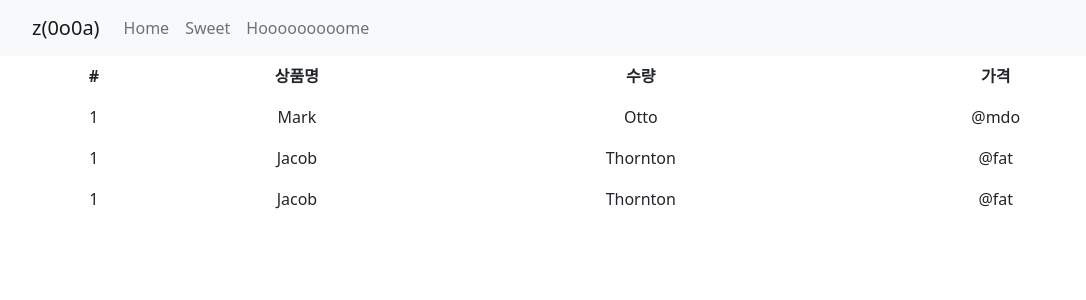
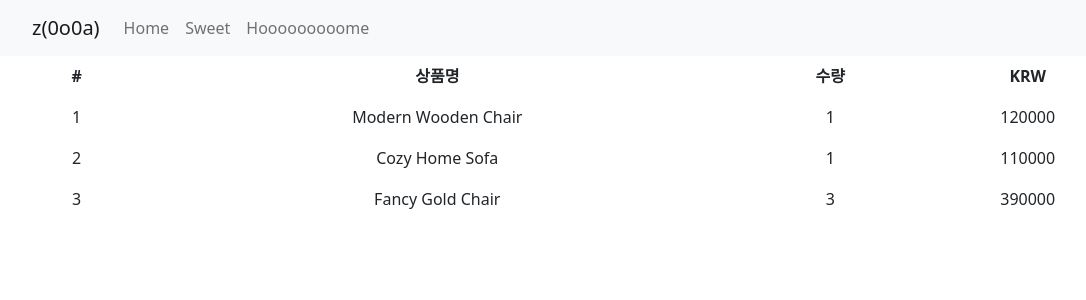
Before and after one commit to zzoaJW/cashop, a React (Create React App) app: page /cart in a window 1280 px wide. Shown: the top 300 px of the page, without its empty margins (50-1136 px from the left). Built offline with nearby package versions, Linux system fonts and the light colour scheme.

Commit message:
git pages 배포 준비 및 배포

```diff
--- a/package.json
+++ b/package.json
@@ -1,5 +1,5 @@
 {
-  "homepage": "http://z0o0acshop.com/cashop",
+  "homepage": "https://zzoajw.github.io/cashop/",
   "name": "cashop",
   "version": "0.1.0",
   "private": true,
--- a/src/index.js
+++ b/src/index.js
@@ -12,7 +12,7 @@ const root = ReactDOM.createRoot(document.getElementById('root'));
 root.render(
   <React.StrictMode>
     <Provider store={ store }>
-      <BrowserRouter>
+      <BrowserRouter basename={process.env.PUBLIC_URL}>
         <App />
       </BrowserRouter>
     </Provider>
--- a/src/pages/cartPage.js
+++ b/src/pages/cartPage.js
@@ -19,27 +19,27 @@ function CartPage(){
                         <th scope="col">#</th>            {/* th, td : 행 1개 생성*/}
                         <th scope="col">상품명</th>
                         <th scope="col">수량</th>
-                        <th scope="col">가격</th>
+                        <th scope="col">KRW</th>
                     </tr>
                 </thead>
                 <tbody>
                     <tr style={{borderColor:'#ffffff'}}>
                         <td>1</td>
-                        <td>Mark</td>
-                        <td>Otto</td>
-                        <td>@mdo</td>
+                        <td>Modern Wooden Chair</td>
+                        <td>1</td>
+                        <td>120000</td>
                     </tr>
                     <tr style={{borderColor:'#ffffff'}}>
+                        <td>2</td>
+                        <td>Cozy Home Sofa</td>
                         <td>1</td>
-                        <td>Jacob</td>
-                        <td>Thornton</td>
-                        <td>@fat</td>
+                        <td>110000</td>
                     </tr>
                     <tr style={{borderColor:'#ffffff'}}>
-                        <td>1</td>
-                        <td>Jacob</td>
-                        <td>Thornton</td>
-                        <td>@fat</td>
+                        <td>3</td>
+                        <td>Fancy Gold Chair</td>
+                        <td>3</td>
+                        <td>390000</td>
                     </tr>
                 </tbody>
             </table>
```
Also changed, not shown: src/pages/detailPage.js (+10 -3 lines).
